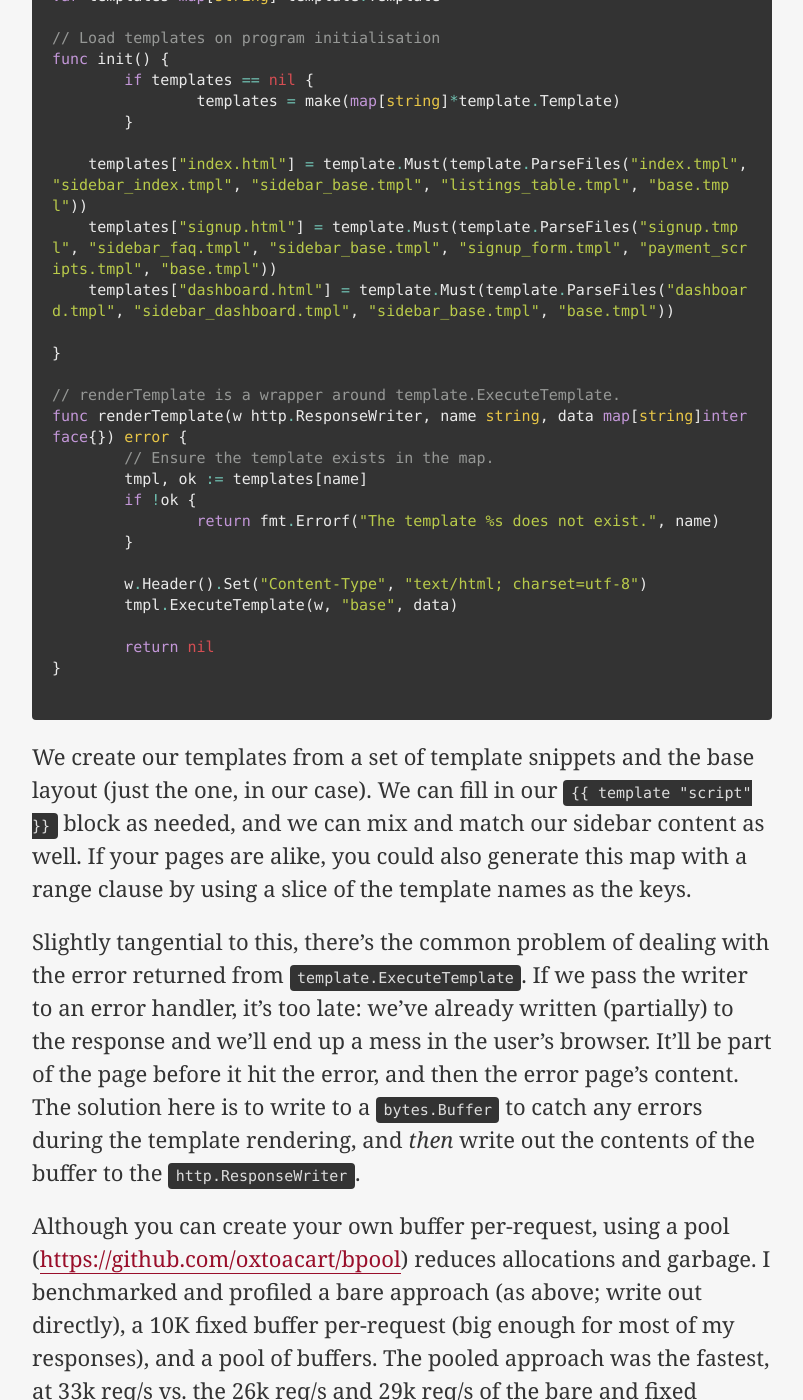
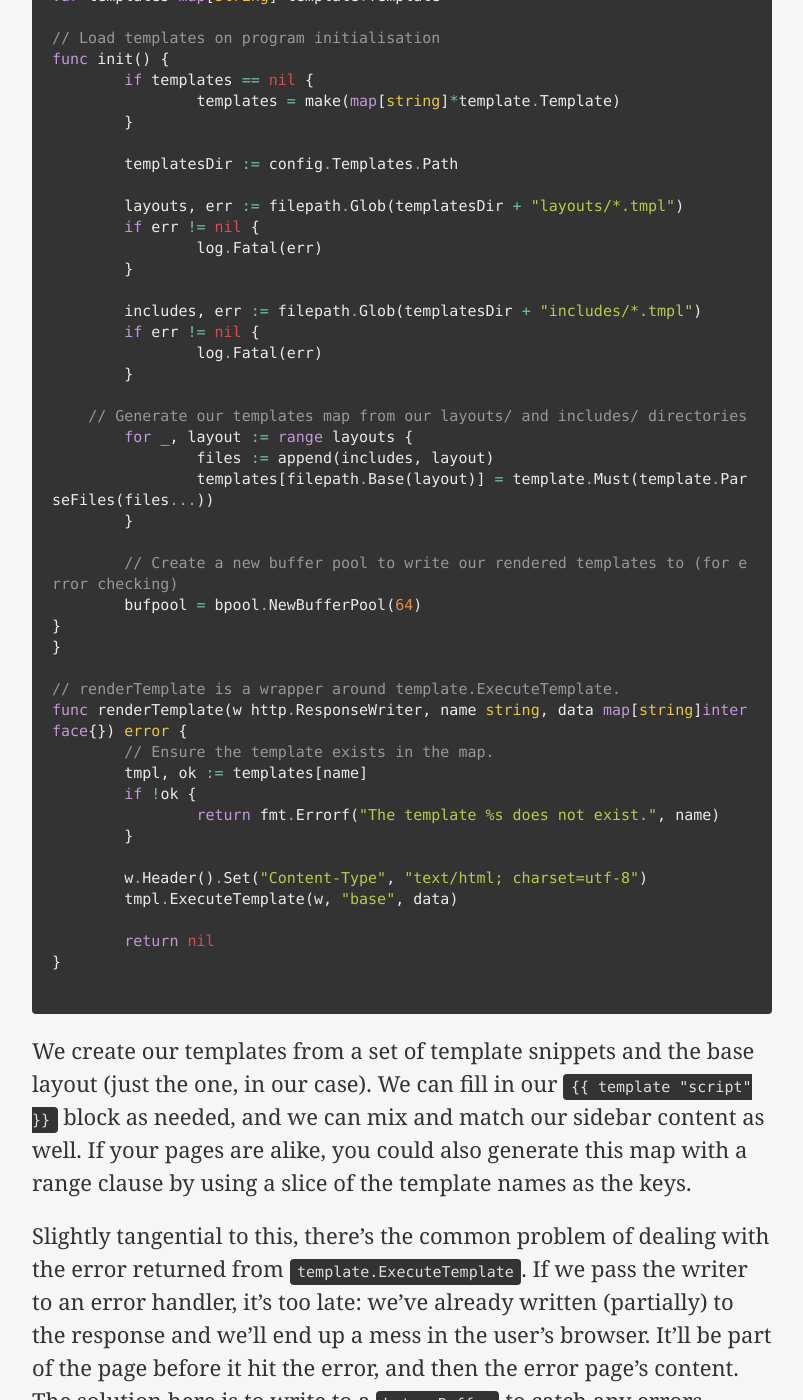
Before and after one commit to elithrar/elithrar.github.io, a Jekyll site: the page built from _posts/2014-06-10-approximating-html-template-inheritance.md, in a window 1280 px wide and 1400 px high, scrolled down 2391 px. Shown: the whole window, without its empty margins (238-1041 px from the left). Built offline with Jekyll 4.4.1, drawn with Linux system fonts in a browser that asks for light colours; Markdown is read by kramdown in place of the engine named in the settings; some of the changed text lies outside the part shown.

Commit message:
Updated html/template example to auto-generate templates map.
Typo.

````diff
--- a/_posts/2014-06-10-approximating-html-template-inheritance.md
+++ b/_posts/2014-06-10-approximating-html-template-inheritance.md
@@ -27,8 +27,7 @@ First, we define `base.tmpl`:
 </body>
 </html>
 {{ end }}
-// We define empty blocks for optional content so we don't have to define a
-// block in child templates that don't need it (i.e. extra scripts).
+// We define empty blocks for optional content so we don't have to define a block in child templates that don't need them
 {{ define "scripts" }}{{ end }}
 {{ define "sidebar" }}{{ end }}
 {% endraw %}
@@ -75,10 +74,27 @@ func init() {
 		templates = make(map[string]*template.Template)
 	}
 
-    templates["index.html"] = template.Must(template.ParseFiles("index.tmpl", "sidebar_index.tmpl", "sidebar_base.tmpl", "listings_table.tmpl", "base.tmpl"))
-    templates["signup.html"] = template.Must(template.ParseFiles("signup.tmpl", "sidebar_faq.tmpl", "sidebar_base.tmpl", "signup_form.tmpl", "payment_scripts.tmpl", "base.tmpl"))
-    templates["dashboard.html"] = template.Must(template.ParseFiles("dashboard.tmpl", "sidebar_dashboard.tmpl", "sidebar_base.tmpl", "base.tmpl"))
+	templatesDir := config.Templates.Path
 
+	layouts, err := filepath.Glob(templatesDir + "layouts/*.tmpl")
+	if err != nil {
+		log.Fatal(err)
+	}
+
+	includes, err := filepath.Glob(templatesDir + "includes/*.tmpl")
+	if err != nil {
+		log.Fatal(err)
+	}
+
+    // Generate our templates map from our layouts/ and includes/ directories
+	for _, layout := range layouts {
+		files := append(includes, layout)
+		templates[filepath.Base(layout)] = template.Must(template.ParseFiles(files...))
+	}
+
+	// Create a new buffer pool to write our rendered templates to (for error checking)
+	bufpool = bpool.NewBufferPool(64)
+}
 }
 
 // renderTemplate is a wrapper around template.ExecuteTemplate.
@@ -101,7 +117,7 @@ We create our templates from a set of template snippets and the base layout (jus
 
 Slightly tangential to this, there's the common problem of dealing with the error returned from `template.ExecuteTemplate`. If we pass the writer to an error handler, it's too late: we've already written (partially) to the response and we'll end up a mess in the user's browser. It'll be part of the page before it hit the error, and then the error page's content. The solution here is to write to a `bytes.Buffer` to catch any errors during the template rendering, and *then* write out the contents of the buffer to the `http.ResponseWriter`.
 
-Although you can create your own buffer per-request, using a pool ([https://github.com/oxtoacart/bpool](https://github.com/oxtoacart/bpool)) reduces allocations and garbage. I benchmarked and profiled a bare approach (as above; write out directly), a 10K fixed buffer per-request (big enough for most of my responses), and a pool of buffers. The pooled approach was the fastest, at 33k req/s vs. the 26k req/s and 29k req/s of the bare and fixed approaches. Latency was no worse than the bare approach either, which is a huge plus.
+Although you can create your own buffer per-request, using a pool ([https://github.com/oxtoacart/bpool](https://github.com/oxtoacart/bpool)) reduces allocations and garbage. I benchmarked and profiled a bare approach (as above; write out directly), a 10K fixed buffer per-request (big enough for most of my responses), and a pool of buffers. The pooled approach was the fastest, at 32k req/s vs. the 26k req/s and 29k req/s of the bare and fixed approaches. Latency was no worse than the bare approach either, which is a huge plus.
 
 ```go
 
````
